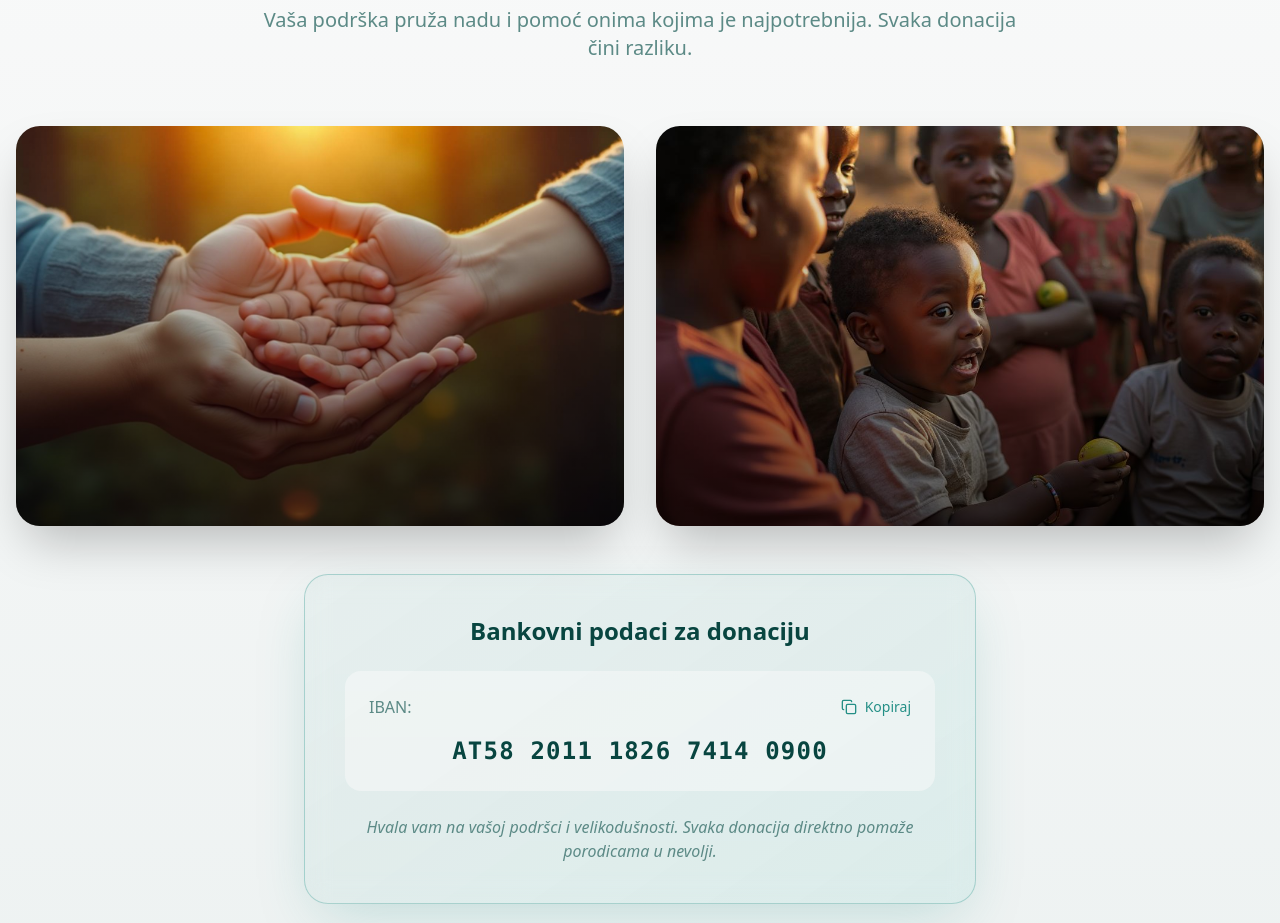
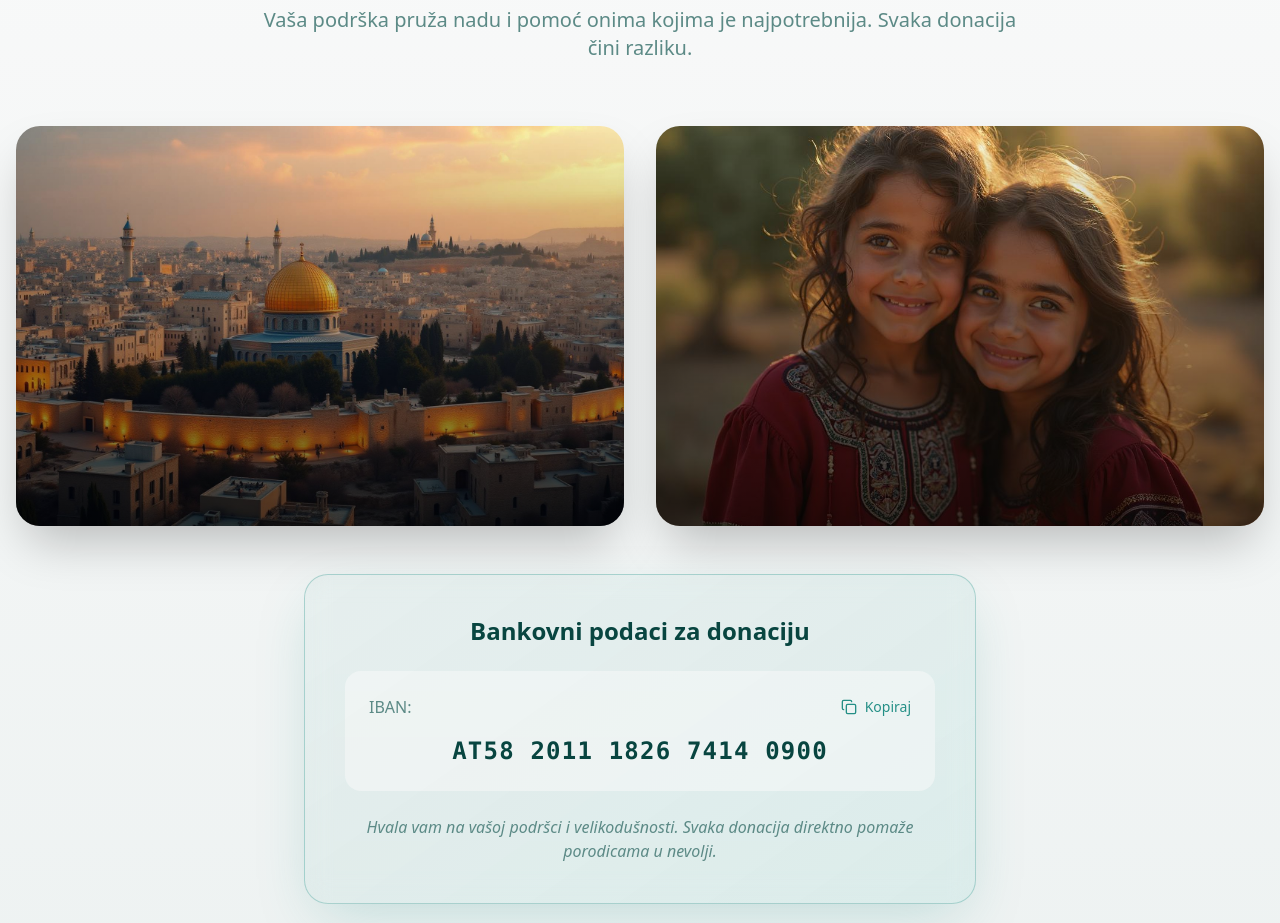
Before and after one commit to devermmm/ettaqwa-moschee-display, a React (Vite) app: page / in a window 1280 px wide. Shown: the part 2300-3223 px from the top of the page. Built offline with nearby package versions, Linux system fonts and the light colour scheme.

Commit message:
Add Palestine donation images
Update the homepage donation section to include Palestine-specific images and content, replacing generic placeholders with Palestine-focused visuals for the donor area.

```diff
--- a/src/pages/NewHome.tsx
+++ b/src/pages/NewHome.tsx
@@ -3,8 +3,8 @@ import { Link } from "react-router-dom";
 import { Clock, BookOpen, Users, Heart, HandHeart, Copy } from "lucide-react";
 import ReviewsSection from "@/components/ReviewsSection";
 import { useLanguage } from "@/contexts/LanguageContext";
-import donationHelp from "@/assets/donation-help.jpg";
-import donationFamilies from "@/assets/donation-families.jpg";
+import palestineJerusalem from "@/assets/palestine-jerusalem.jpg";
+import palestineChildren from "@/assets/palestine-children.jpg";
 import { toast } from "sonner";
 
 const NewHome = () => {
@@ -220,8 +220,8 @@ const NewHome = () => {
               className="relative rounded-3xl overflow-hidden shadow-2xl"
             >
               <img
-                src={donationHelp}
-                alt="Humanitarian help"
+                src={palestineJerusalem}
+                alt="Jerusalem with Dome of the Rock"
                 className="w-full h-[400px] object-cover"
               />
               <div className="absolute inset-0 bg-gradient-to-t from-black/60 to-transparent" />
@@ -234,8 +234,8 @@ const NewHome = () => {
               className="relative rounded-3xl overflow-hidden shadow-2xl"
             >
               <img
-                src={donationFamilies}
-                alt="Families receiving aid"
+                src={palestineChildren}
+                alt="Palestinian children"
                 className="w-full h-[400px] object-cover"
               />
               <div className="absolute inset-0 bg-gradient-to-t from-black/60 to-transparent" />
```
Also changed, not shown: src/assets/palestine-children.jpg (added), src/assets/palestine-jerusalem.jpg (added).
